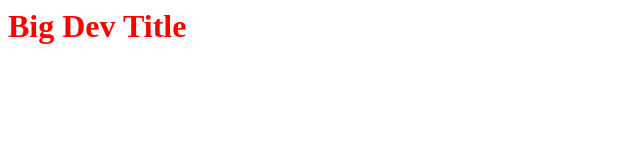
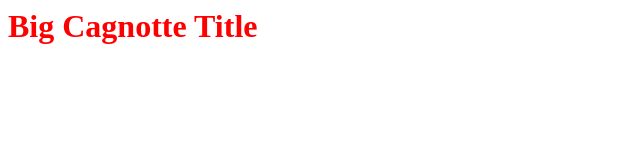
Before and after one commit to Guki66/Genesis, a plain HTML site: page index.html in a window 1280 px wide. Shown: the whole page, without its empty margins (0-640 px from the left). Drawn offline with Linux system fonts and the light colour scheme.

Commit message:
Add Cagnotte title

```diff
--- a/index.html
+++ b/index.html
@@ -1,9 +1,9 @@
 <html>
 	<head>
-		<title>Index Branch Dev</title>
+		<title>Index Branch Cagnotte</title>
 		<link rel="stylesheet" type="text/css" href="style.css">
 	</head>
 <body>
-	<h1>Big Dev Title</h1>
+	<h1>Big Cagnotte Title</h1>
 </body>
 </html>
```
